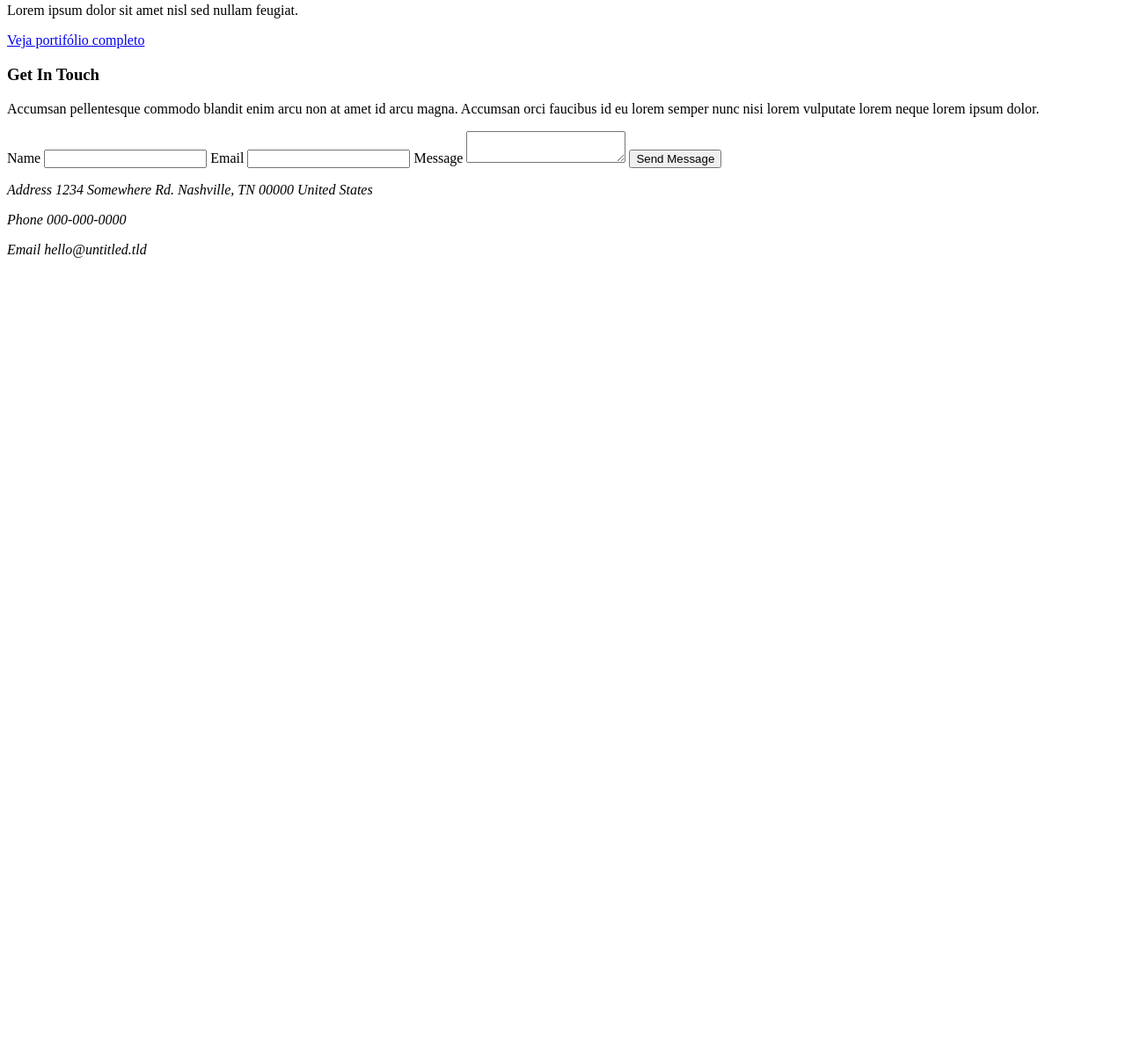
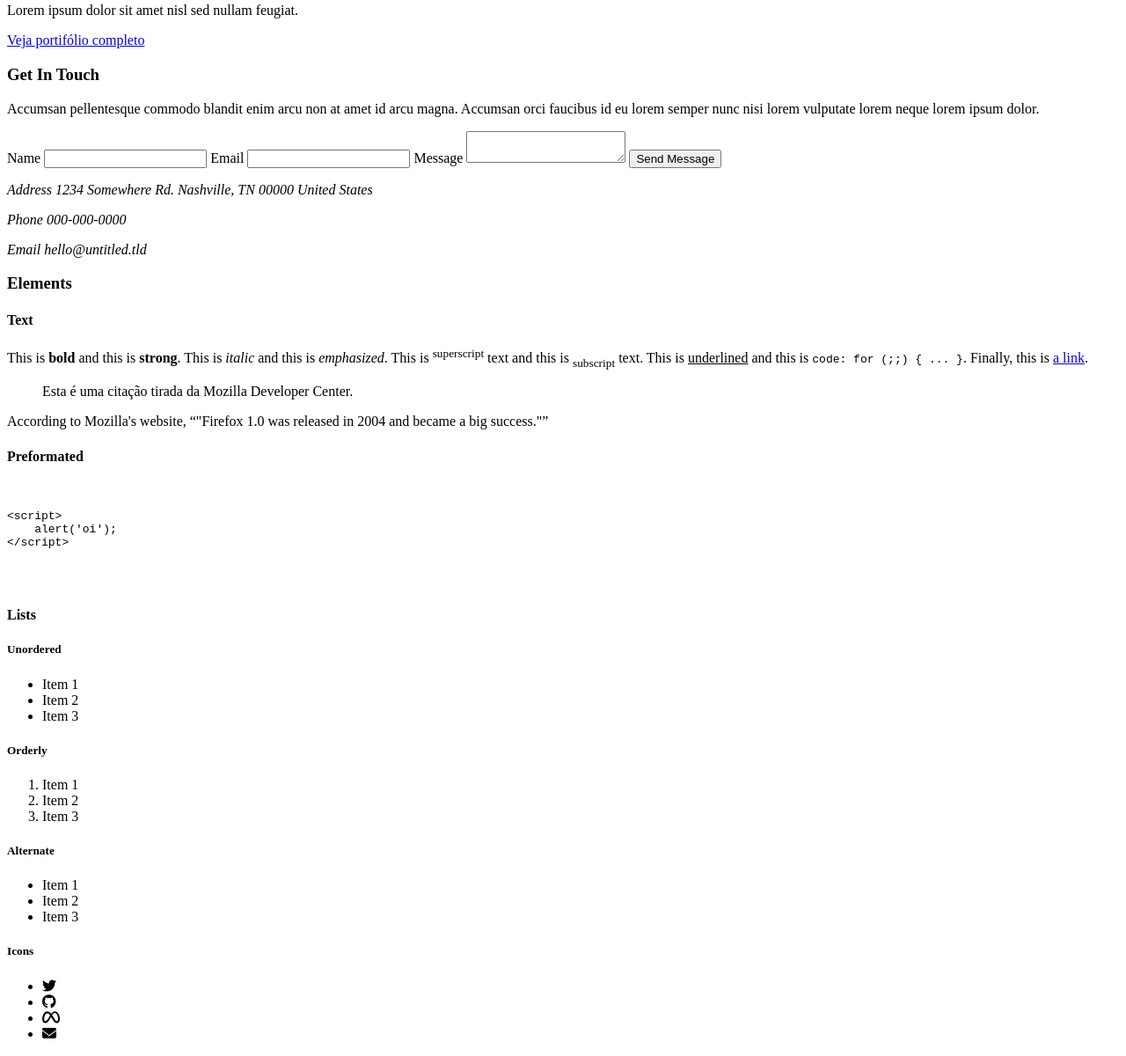
Before and after one commit to mrpauloramos/projeto-strata, a plain HTML site: page index.html in a window 1280 px wide. Shown: the part 3560-4760 px from the top of the page at 88% size. Before the commit the page ends 3869 px from the top, so only its background shows below. Drawn offline with Linux system fonts and the light colour scheme.

Commit message:
Elements part 1
Criado Elements part 1 Text, Preformated, Lists e Icons.

```diff
--- a/index.html
+++ b/index.html
@@ -7,6 +7,7 @@
     <meta name="author" content="Paulo Ramos">
     <meta name="description" content="Site de Projeto de Estudos HTML5 e CSS3">
     <meta name="keywords" content="html5, css3">
+    <script src="https://kit.fontawesome.com/ac0a490512.js" crossorigin="anonymous"></script>
     <title>Projeto Strata</title>
 </head>
 <body>
@@ -164,6 +165,77 @@
                 </p>
 
             </address>
+
+        </section>
+
+        <section class="mains-content-section">
+
+            <h3>Elements</h3>
+
+            <h4>Text</h4>
+
+            <p>This is <b>bold</b> and this is <strong>strong</strong>. This is <i>italic</i> and this is <em>emphasized</em>. This is <sup>superscript</sup> text and this is <sub>subscript</sub> text. This is <u>underlined</u> and this is <code> code: for (;;) { ... }</code>. Finally, this is <a href="#"> a link</a>.
+            </p>
+
+            <blockquote cite="http://developer.mozilla.org">
+
+            <p>Esta é uma citação tirada da Mozilla Developer Center.</p>
+
+            </blockquote>
+
+            <P>According to Mozilla's website,
+
+            <q cite="https://www.mozilla.org/en-US/about/history/details/">"Firefox 1.0 was released in 2004 and became a big success."</q>
+
+            </P>
+
+            <h4>Preformated</h4>
+
+            <pre>
+
+                <code>
+&lt;script&gt;
+    alert('oi');
+&lt;/script&gt;
+                </code>
+
+            </pre>
+
+            <h4>Lists</h4>
+
+            <h5>Unordered</h5>
+
+            <ul>
+                <li>Item 1</li>
+                <li>Item 2</li>
+                <li>Item 3</li>
+            </ul>
+
+            <h5>Orderly</h5>
+
+            <ol>
+                <li>Item 1</li>
+                <li>Item 2</li>
+                <li>Item 3</li>
+            </ol>
+
+            <h5>Alternate</h5>
+
+            <ul class="ul-alternate">
+                <li>Item 1</li>
+                <li>Item 2</li>
+                <li>Item 3</li>
+            </ul>
+
+            <h5>Icons</h5>
+
+            <ul>
+                <li><i class="fa-brands fa-twitter"></i></li>
+                <li><i class="fa-brands fa-github"></i></li>
+                <li><i class="fa-brands fa-meta"></i></li>
+                <li><i class="fa-solid fa-envelope"></i></li>
+            </ul>
+
         </section>
 
 
```
